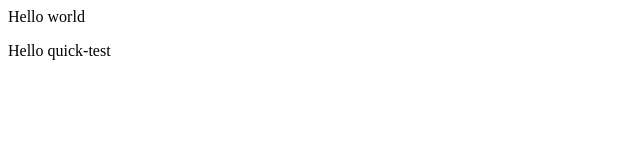
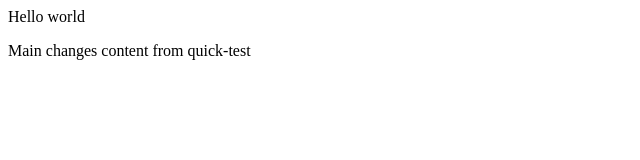
Before and after one commit to LuuKwan/demo-repo2, a plain HTML site: page index.html in a window 1280 px wide. Shown: the whole page, without its empty margins (0-640 px from the left). Drawn offline with Linux system fonts and the light colour scheme.

Commit message:
Main make changes

```diff
--- a/index.html
+++ b/index.html
@@ -1,2 +1,2 @@
 <div>Hello world</div>
-<p>Hello quick-test</p>
+<p>Main changes content from quick-test</p>
```
